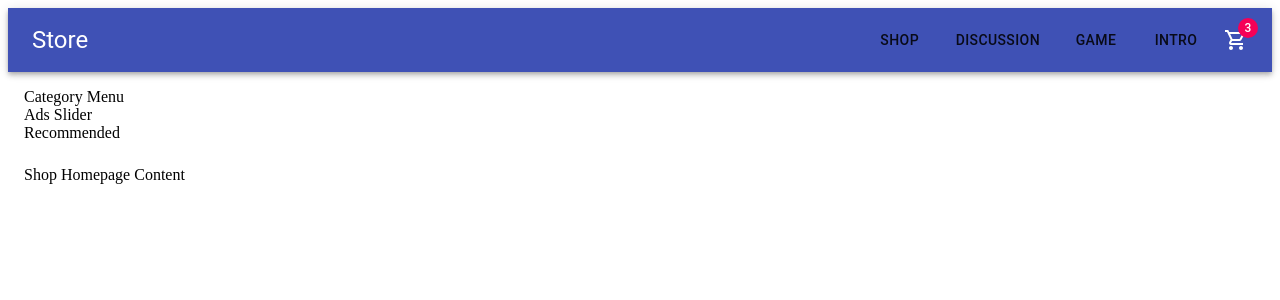
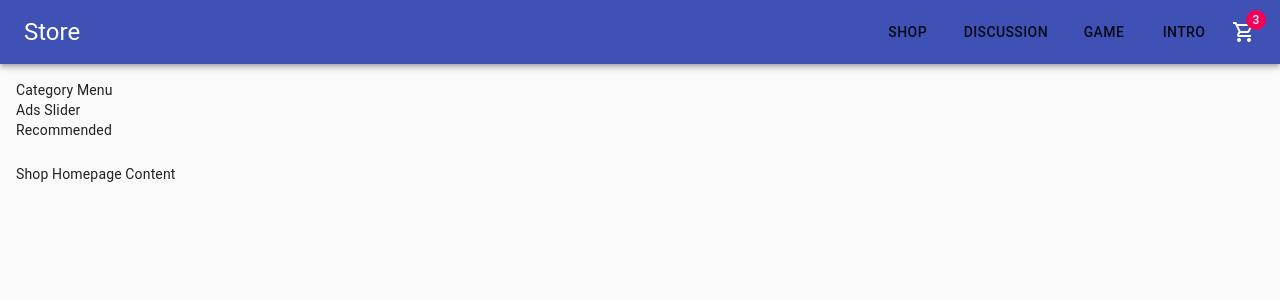
Before and after one commit to w-whistler/next-tutor, a Next.js app: page /shop in a window 1280 px wide. Shown: the top 300 px of the page. Built offline with nearby package versions, Linux system fonts and the light colour scheme.

Commit message:
update header and logo

```diff
--- a/components/layouts/ShopLayout.js
+++ b/components/layouts/ShopLayout.js
@@ -1,4 +1,5 @@
 import { Box } from "@material-ui/core";
+import Head from "next/head";
 import TopBar from "./TopBar";
 
 export default function ShopLayout({
@@ -6,6 +7,10 @@ export default function ShopLayout({
 }) {
   return (
     <>
+      <Head>
+        <title>Shop</title>
+        <link rel="icon" href="/static/favicon.ico" />
+      </Head>
       <TopBar />
       <Box p={2}>
         <Box className="flex gap-2 h-[60vh]">
--- a/components/layouts/TopBar.js
+++ b/components/layouts/TopBar.js
@@ -1,6 +1,6 @@
+import Link from "next/link";
 import { AppBar, Badge, Box, Button, Toolbar, Typography } from "@material-ui/core";
 import { ShoppingCartOutlined } from "@material-ui/icons";
-import Link from "next/link";
 
 export default function TopBar() {
   return (
@@ -26,7 +26,7 @@ export default function TopBar() {
           <Button variant="text">Intro</Button>
         </Link>
         <Box ml={2} />
-        <Badge badgeContent={3} color="secondary">
+        <Badge badgeContent={3} color="secondary" overlap="rectangular">
           <ShoppingCartOutlined />
         </Badge>
       </Toolbar>
--- a/package.json
+++ b/package.json
@@ -13,6 +13,7 @@
     "@material-ui/core": "^4.12.4",
     "@material-ui/icons": "^4.11.3",
     "next": "^8.1.0",
+    "next-server": "^8.1.0",
     "react": "^16.14.0",
     "react-dom": "^16.14.0"
   },
--- a/pages/_app.js
+++ b/pages/_app.js
@@ -1,5 +1,6 @@
 import ShopLayout from "../components/layouts/ShopLayout";
 import { CartProvider } from "../context/CartContext";
+import { CssBaseline } from "@material-ui/core";
 
 export default function MyApp({
   Component,
@@ -13,6 +14,7 @@ export default function MyApp({
   if (isShopPage) {
     return (
       <CartProvider>
+        <CssBaseline />
         <ShopLayout>{page}</ShopLayout>
       </CartProvider>
     );
```
Also changed, not shown: 2 other files (tests, documents, lock files or other folders).
